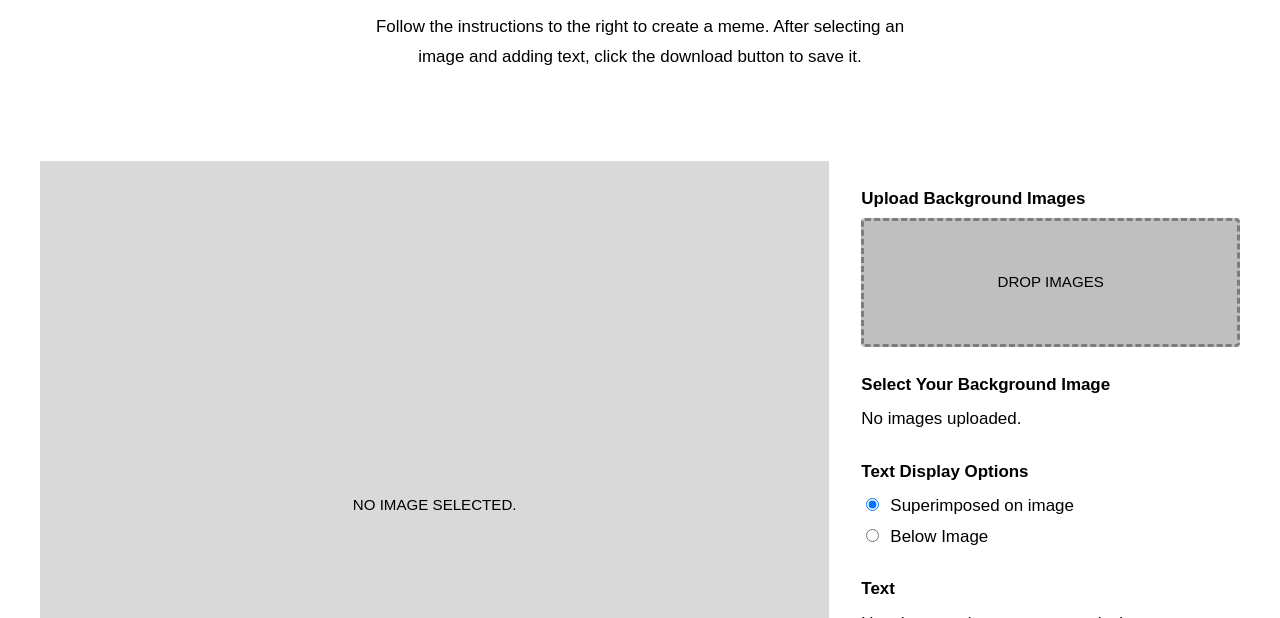
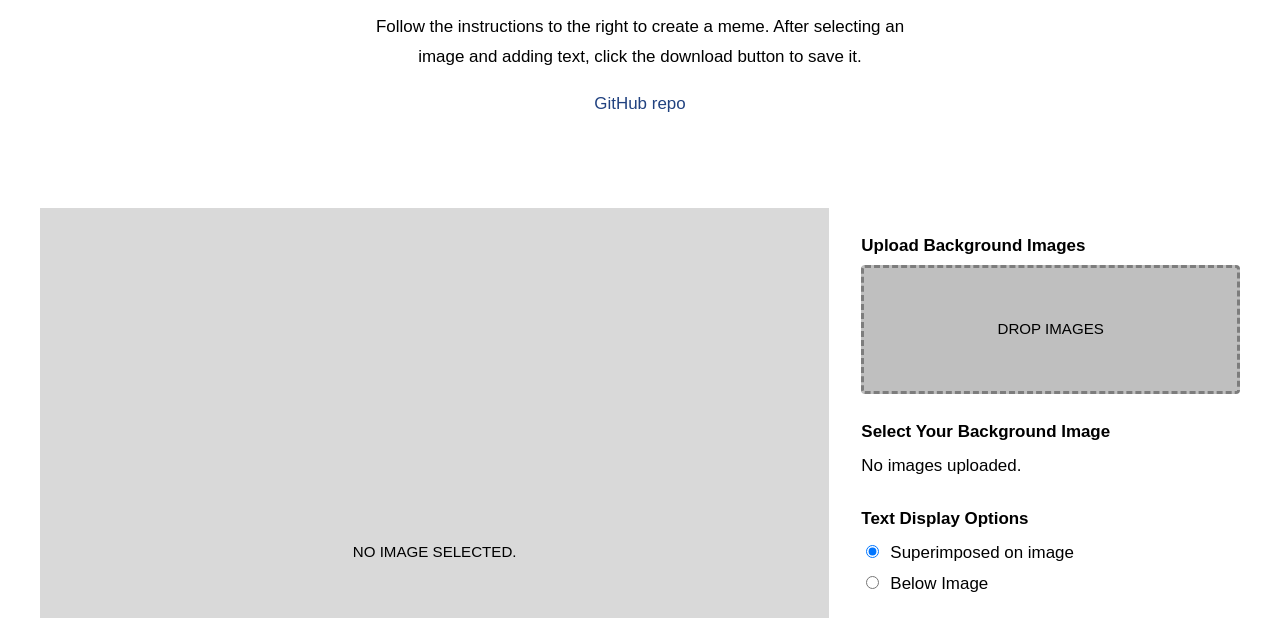
Before and after one commit to johnwatkins0/meme-generator, a React app: page demo/index.html in a window 1280 px wide. Shown: the part 126-744 px from the top of the page. Built offline with nearby package versions, Linux system fonts and the light colour scheme.

Commit message:
Modify README

```diff
--- a/demo/index.html
+++ b/demo/index.html
@@ -45,6 +45,9 @@
     <h1>Meme Generator</h1>
     <p>Follow the instructions to the right to create a meme. After selecting an image and adding text, click the download button
       to save it.</p>
+    <p>
+      <a href="https://github.com/johnwatkins0/meme-generator">GitHub repo</a>
+    </p>
   </header>
   <main>
     <div data-meme-generator></div>
```
Also changed, not shown: index.html (+3 -0 lines), README.md, 1 other file.
